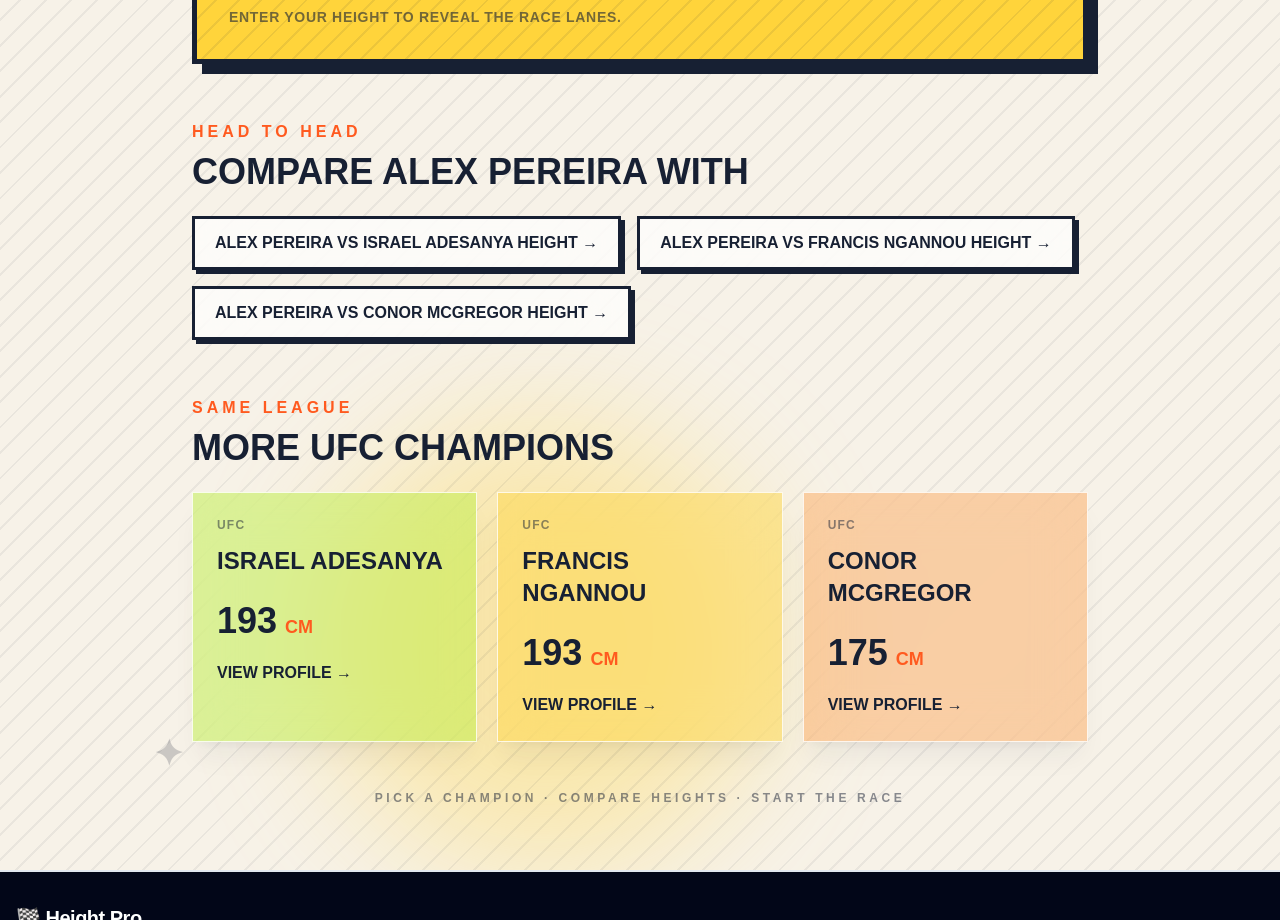
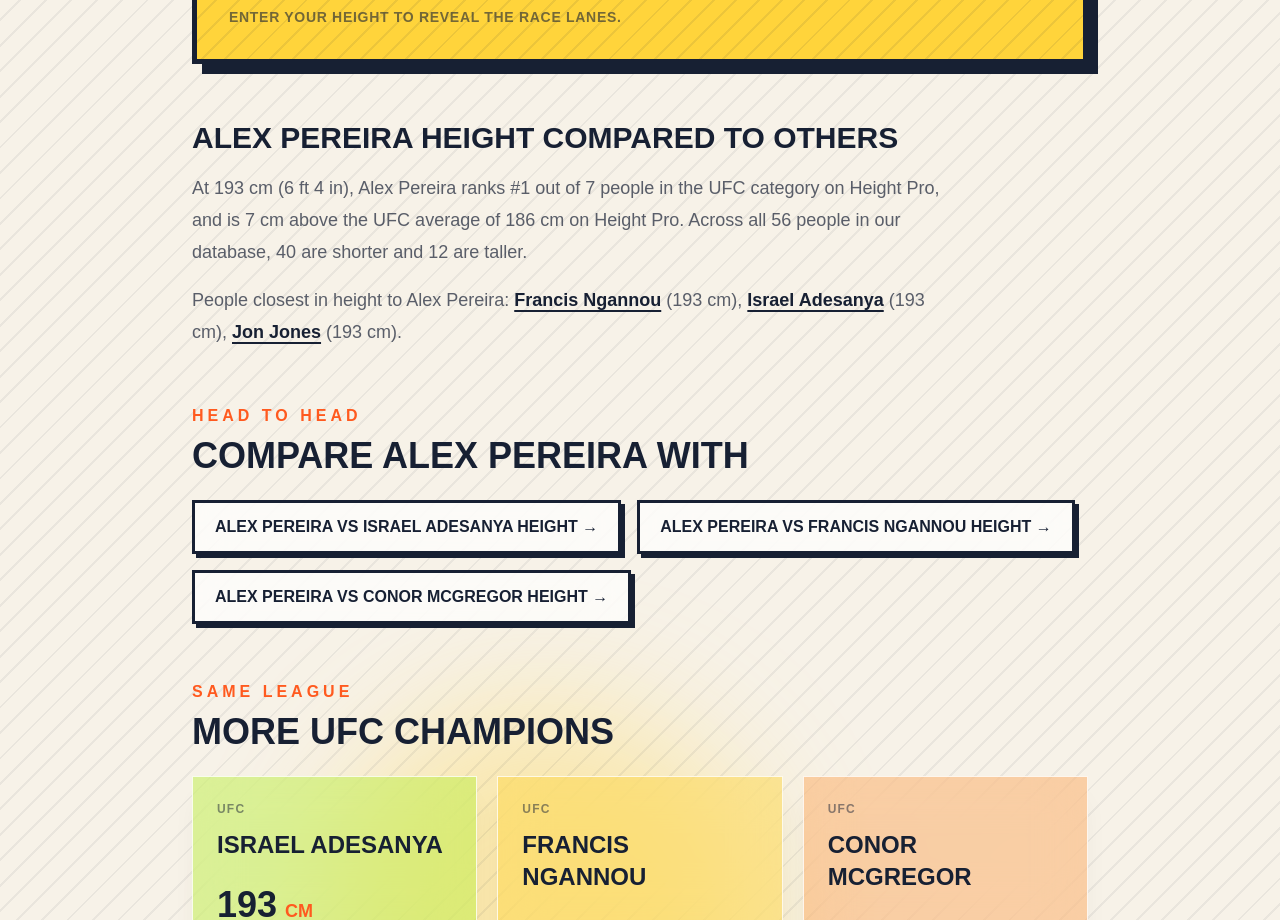
Before and after one commit to umernisar188-afk/height-pro, a Next.js app: page /people/alex-pereira in a window 1280 px wide. Shown: the part 2160-3080 px from the top of the page. Built offline with nearby package versions, Linux system fonts and the light colour scheme.

Commit message:
Add unique height facts to people pages

```diff
--- /dev/null
+++ b/app/lib/height-facts.ts
@@ -0,0 +1,45 @@
+import { people } from "../data/people";
+
+type Person = (typeof people)[number];
+
+export function getPersonFacts(person: Person) {
+  const sameCategory = people.filter((p) => p.category === person.category);
+
+  const categoryRank =
+    sameCategory.filter((p) => p.heightCm > person.heightCm).length + 1;
+
+  const categoryAverage = Math.round(
+    sameCategory.reduce((sum, p) => sum + p.heightCm, 0) / sameCategory.length
+  );
+
+  const shorterCount = people.filter((p) => p.heightCm < person.heightCm).length;
+  const tallerCount = people.filter((p) => p.heightCm > person.heightCm).length;
+
+  const closest = people
+    .filter((p) => p.slug !== person.slug)
+    .sort(
+      (a, b) =>
+        Math.abs(a.heightCm - person.heightCm) -
+          Math.abs(b.heightCm - person.heightCm) ||
+        a.slug.localeCompare(b.slug)
+    )
+    .slice(0, 3);
+
+  const diffFromAverage = person.heightCm - categoryAverage;
+  const averageText =
+    diffFromAverage === 0
+      ? `exactly the ${person.category} average of ${categoryAverage} cm on Height Pro`
+      : `${Math.abs(diffFromAverage)} cm ${
+          diffFromAverage > 0 ? "above" : "below"
+        } the ${person.category} average of ${categoryAverage} cm on Height Pro`;
+
+  return {
+    categoryRank,
+    categoryTotal: sameCategory.length,
+    averageText,
+    shorterCount,
+    tallerCount,
+    totalPeople: people.length,
+    closest,
+  };
+}
--- a/app/people/[slug]/page.tsx
+++ b/app/people/[slug]/page.tsx
@@ -2,6 +2,7 @@ import Link from "next/link";
 import { notFound } from "next/navigation";
 import { people } from "../../data/people";
 import HeightRace from "./HeightRace";
+import { getPersonFacts } from "../../lib/height-facts";
 function cmToFeetInches(cm: number) {
   const totalInches = cm / 2.54;
   const feet = Math.floor(totalInches / 12);
@@ -64,6 +65,7 @@ export default async function PersonPage({
   }
 
   const heightFeet = cmToFeetInches(person.heightCm);
+    const facts = getPersonFacts(person);
   const sameCategory = people.filter((p) => p.category === person.category);
   const myIndex = sameCategory.findIndex((p) => p.slug === person.slug);
 
@@ -423,6 +425,38 @@ export default async function PersonPage({
           celebrityName={person.name}
           celebrityHeight={person.heightCm}
         />
+
+        {/* HEIGHT FACTS */}
+<section className="mt-14 max-w-3xl">
+  <h2 className="text-3xl font-black uppercase text-[#172033]">
+    {person.name} Height Compared To Others
+  </h2>
+
+  <p className="mt-4 text-lg leading-8 text-[#172033]/70">
+    At {person.heightCm} cm ({heightFeet}), {person.name} ranks #
+    {facts.categoryRank} out of {facts.categoryTotal} people in the{" "}
+    {person.category} category on Height Pro, and is {facts.averageText}.
+    Across all {facts.totalPeople} people in our database,{" "}
+    {facts.shorterCount} are shorter and {facts.tallerCount} are taller.
+  </p>
+
+  <p className="mt-4 text-lg leading-8 text-[#172033]/70">
+    People closest in height to {person.name}:{" "}
+    {facts.closest.map((c, i) => (
+      <span key={c.slug}>
+        {i > 0 && ", "}
+        <Link
+          href={`/people/${c.slug}`}
+          className="font-bold text-[#172033] underline decoration-2 underline-offset-4 hover:text-[#ff5a1f]"
+        >
+          {c.name}
+        </Link>{" "}
+        ({c.heightCm} cm)
+      </span>
+    ))}
+    .
+  </p>
+</section>
 {/* COMPARE LINKS */}
 {relatedPeople.length > 0 && (
   <section className="mt-14">
```
